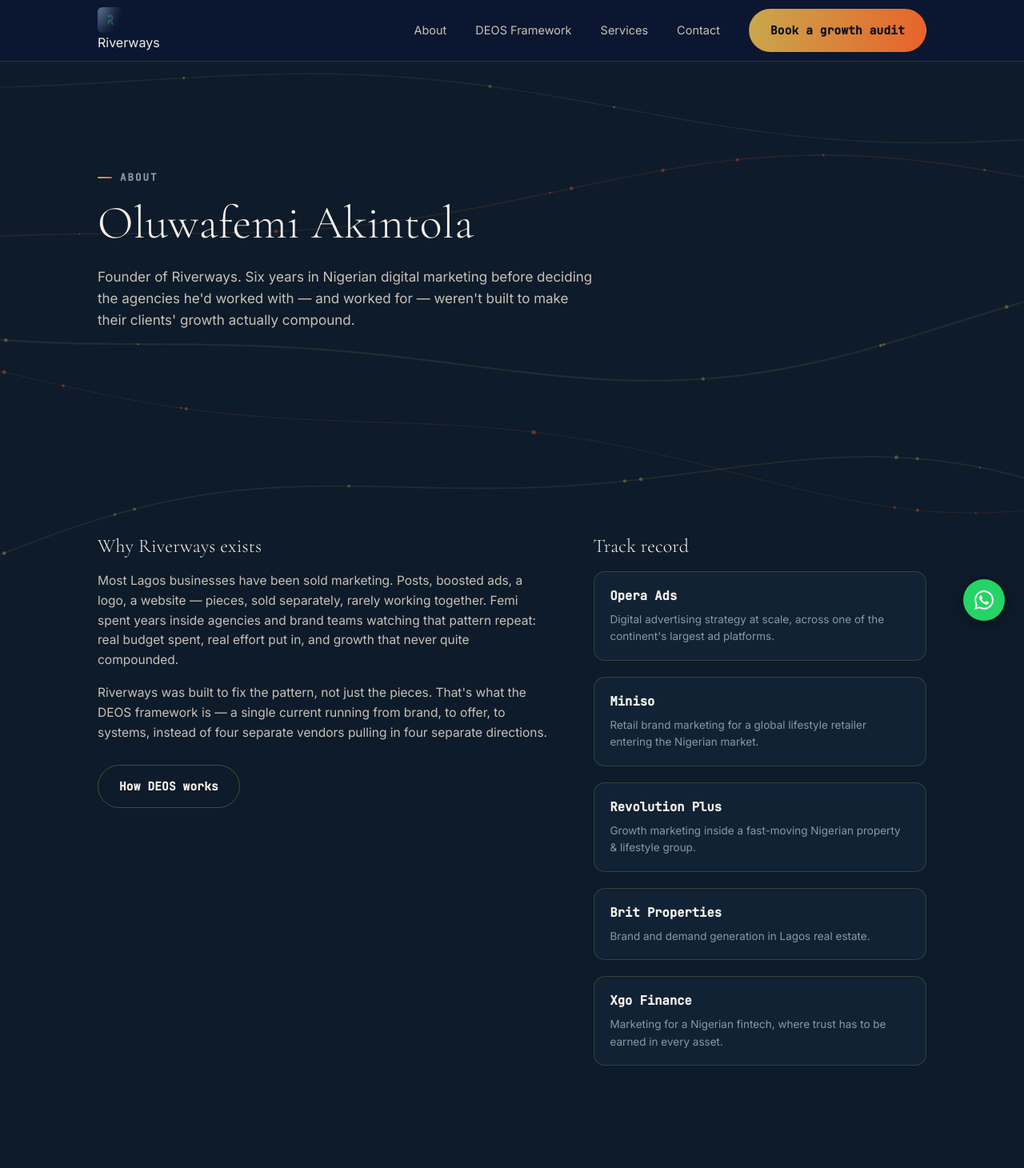
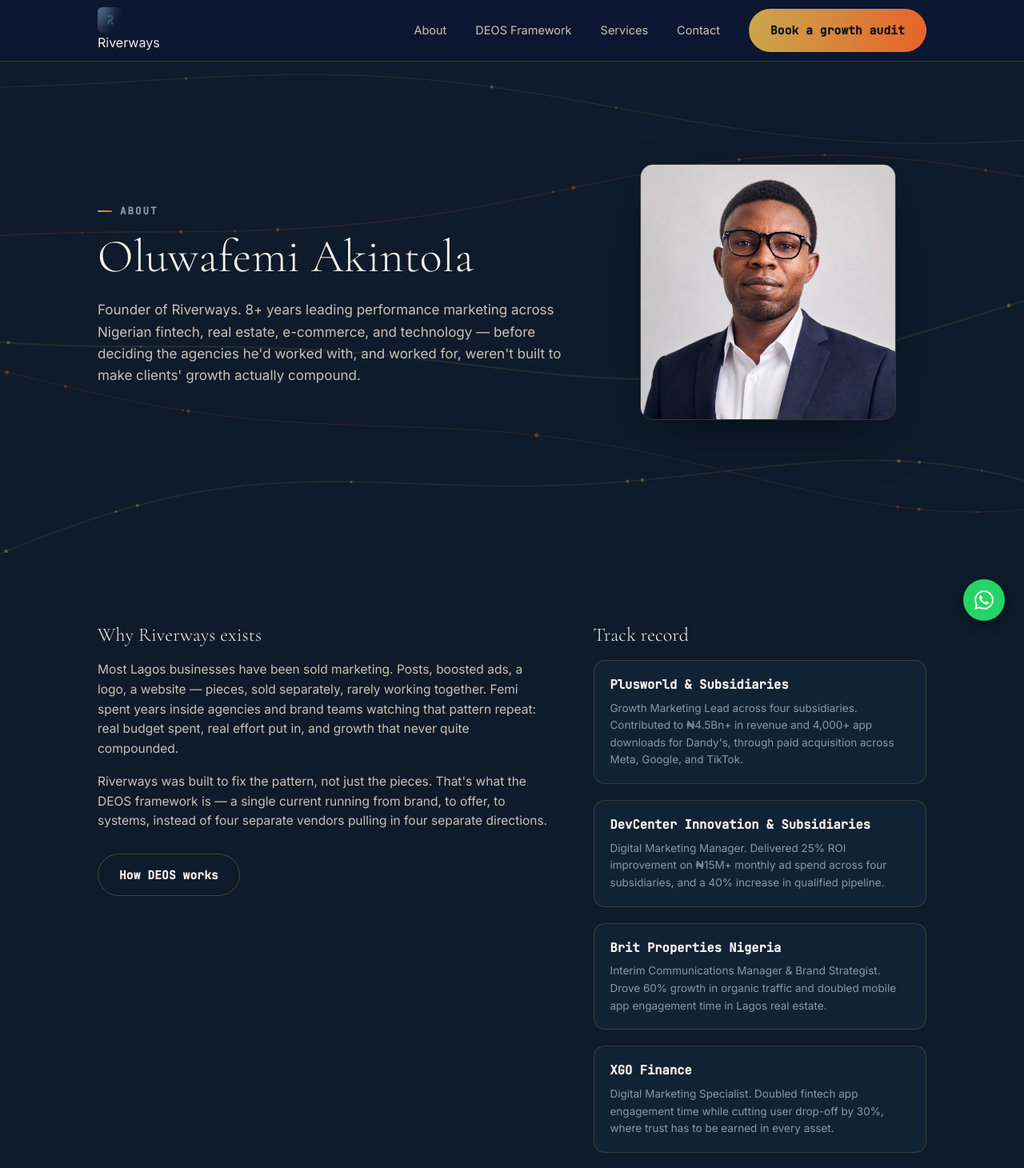
Before and after one commit to DEOs-ops/riverwayse, a Next.js app: page /about in a window 1280 px wide. Shown: the top 1460 px of the page at 80% size. Built offline with nearby package versions, Linux system fonts and the light colour scheme.

Commit message:
Replace fabricated employer names and invented metrics with real, verified career data from resume; add founder headshot to About page

```diff
--- a/app/about/page.js
+++ b/app/about/page.js
@@ -7,30 +7,48 @@ export const metadata = {
 
 const STOPS = [
   {
+    name: "Plusworld & Subsidiaries",
+    note: "Growth Marketing Lead across four subsidiaries. Contributed to ₦4.5Bn+ in revenue and 4,000+ app downloads for Dandy's, through paid acquisition across Meta, Google, and TikTok.",
+  },
+  {
+    name: "DevCenter Innovation & Subsidiaries",
+    note: "Digital Marketing Manager. Delivered 25% ROI improvement on ₦15M+ monthly ad spend across four subsidiaries, and a 40% increase in qualified pipeline.",
+  },
+  {
+    name: "Brit Properties Nigeria",
+    note: "Interim Communications Manager & Brand Strategist. Drove 60% growth in organic traffic and doubled mobile app engagement time in Lagos real estate.",
+  },
+  {
+    name: "XGO Finance",
+    note: "Digital Marketing Specialist. Doubled fintech app engagement time while cutting user drop-off by 30%, where trust has to be earned in every asset.",
+  },
+  {
     name: "Opera Ads",
-    note: "Digital advertising strategy at scale, across one of the continent's largest ad platforms.",
+    note: "Digital Marketing Specialist across one of the continent's largest ad platforms. Held a 95% client retention rate across multiple industry accounts.",
   },
-  { name: "Miniso", note: "Retail brand marketing for a global lifestyle retailer entering the Nigerian market." },
-  { name: "Revolution Plus", note: "Growth marketing inside a fast-moving Nigerian property & lifestyle group." },
-  { name: "Brit Properties", note: "Brand and demand generation in Lagos real estate." },
-  { name: "Xgo Finance", note: "Marketing for a Nigerian fintech, where trust has to be earned in every asset." },
 ];
 
 export default function AboutPage() {
   return (
     <>
       <section className="section about-hero">
-        <div className="container">
+        <div className="container about-hero-grid">
+          <div>
             <Reveal>
               <p className="eyebrow">About</p>
               <h1>Oluwafemi Akintola</h1>
             </Reveal>
             <Reveal>
               <p className="about-lede">
-              Founder of Riverways. Six years in Nigerian digital marketing before deciding the
-              agencies he'd worked with — and worked for — weren't built to make their clients'
-              growth actually compound.
+                Founder of Riverways. 8+ years leading performance marketing across Nigerian
+                fintech, real estate, e-commerce, and technology — before deciding the agencies
+                he'd worked with, and worked for, weren't built to make clients' growth actually
+                compound.
               </p>
+            </Reveal>
+          </div>
+          <Reveal className="about-portrait">
+            <img src="/femi-headshot.png" alt="Oluwafemi Akintola, founder of Riverways" />
           </Reveal>
         </div>
       </section>
@@ -83,6 +101,33 @@ export default function AboutPage() {
       </section>
 
       <style>{`
+        .about-hero-grid {
+          display: grid;
+          grid-template-columns: 1.2fr 0.8fr;
+          gap: 48px;
+          align-items: center;
+        }
+        .about-portrait {
+          justify-self: center;
+        }
+        .about-portrait img {
+          width: 100%;
+          max-width: 320px;
+          aspect-ratio: 1 / 1;
+          object-fit: cover;
+          border-radius: 16px;
+          border: 1px solid var(--navy-700);
+          box-shadow: 0 24px 60px -20px rgba(0, 0, 0, 0.5);
+        }
+        @media (max-width: 760px) {
+          .about-hero-grid {
+            grid-template-columns: 1fr;
+          }
+          .about-portrait {
+            order: -1;
+            max-width: 220px;
+          }
+        }
         .about-hero h1 {
           margin-top: 16px;
           font-size: clamp(38px, 5.4vw, 58px);
```
Also changed, not shown: app/page.js (+75 -1 lines), public/femi-headshot.png (added). Lines whose indentation alone changed are shown as unchanged.
